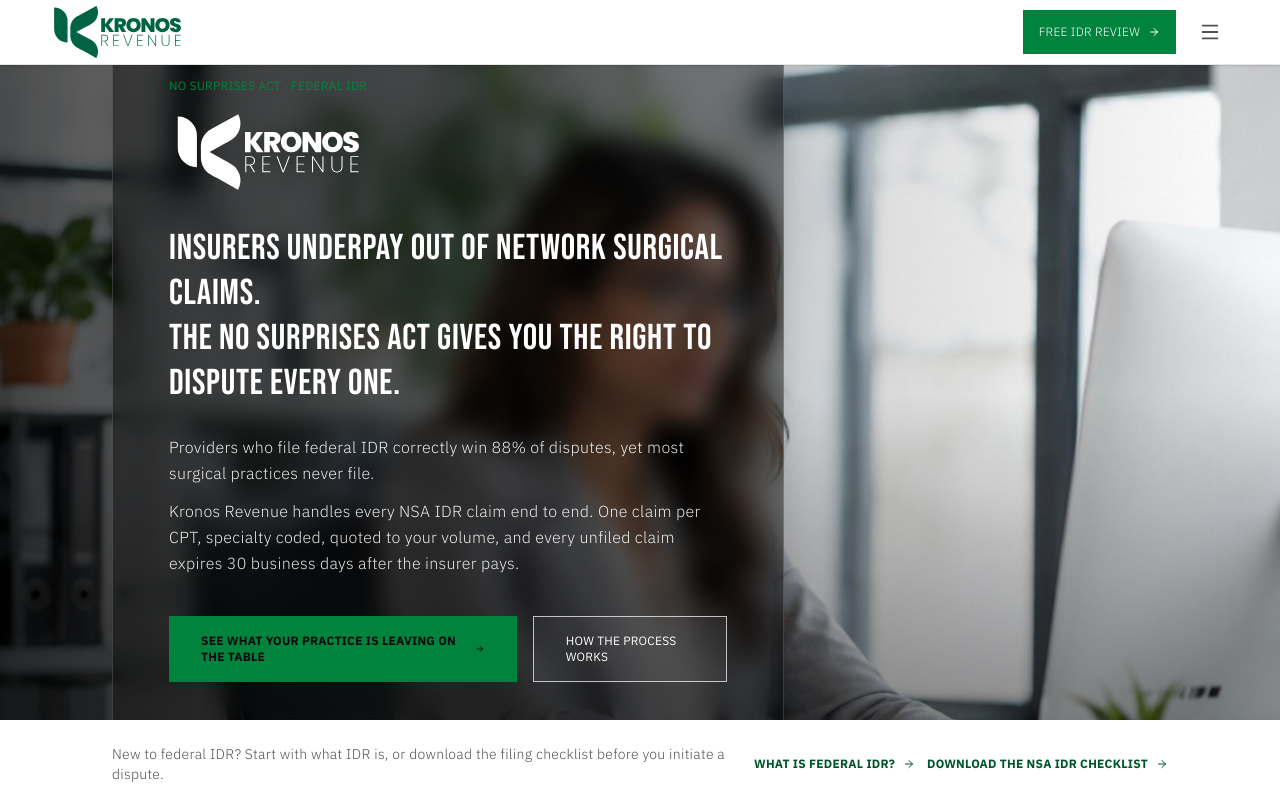
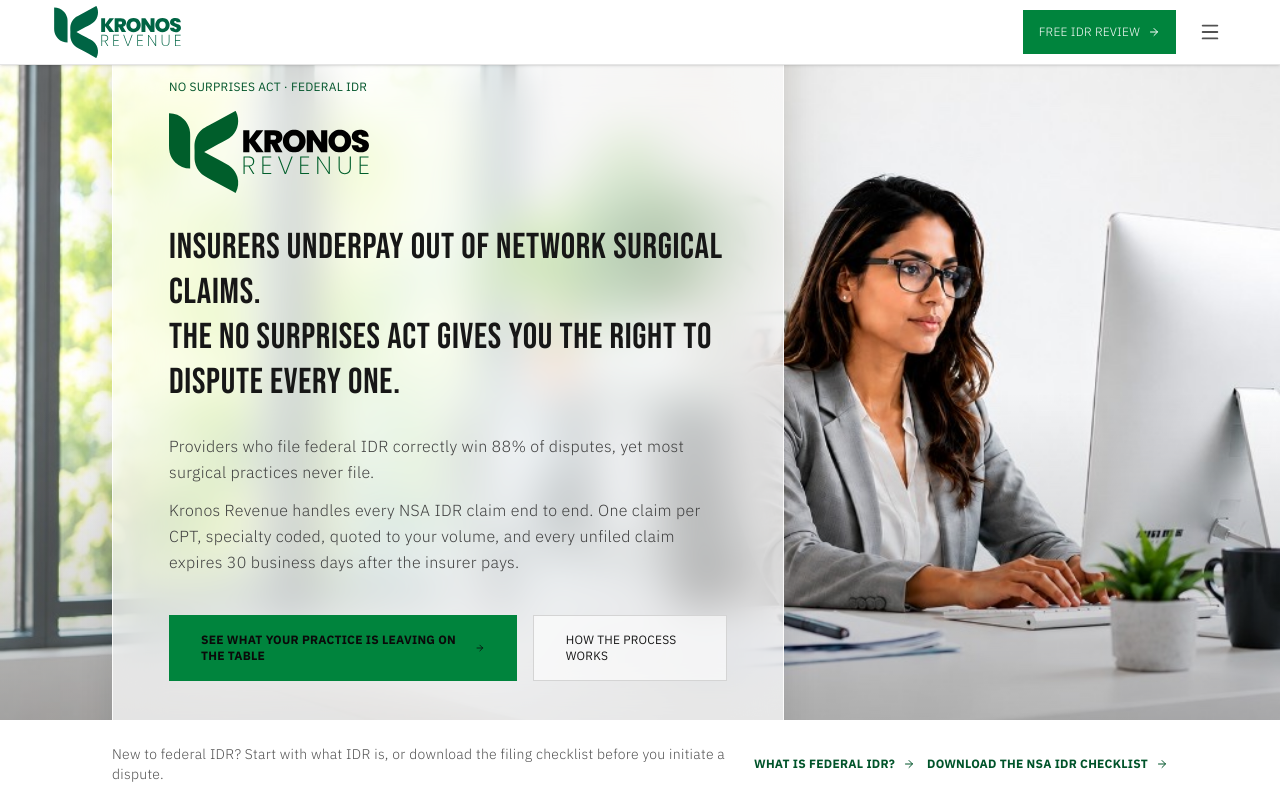
Before and after one commit to rocket-creative/kronos-rev, a Next.js app: page / in a window 1280 px wide. Shown: the top 800 px of the page. Built offline with nearby package versions, Linux system fonts and the light colour scheme.

Commit message:
040_update_hero-white-frost-panel-and-image
Replace hero background with new office photo and switch the hero panel to white frosted glass with dark logo and text.

Co-authored-by: Cursor <cursoragent@cursor.com>

```diff
--- a/app/HomePageContent.tsx
+++ b/app/HomePageContent.tsx
@@ -37,23 +37,23 @@ export default function HomePageContent() {
             priority
             quality={90}
             sizes="100vw"
-            className="object-cover object-[38%_28%] lg:object-[42%_26%]"
+            className="object-cover object-left lg:object-[38%_35%]"
           />
         </div>
         <div
-          className="absolute inset-0 bg-gradient-to-r from-black/70 via-black/20 to-transparent pointer-events-none"
+          className="absolute inset-0 bg-gradient-to-r from-white/30 via-transparent to-transparent pointer-events-none"
           aria-hidden="true"
         />
         <div
-          className="absolute inset-0 bg-gradient-to-t from-black/40 via-transparent to-transparent pointer-events-none"
+          className="absolute inset-0 bg-gradient-to-t from-black/25 via-transparent to-transparent pointer-events-none"
           aria-hidden="true"
         />
 
         <div className="relative z-10 min-h-dvh lg:min-h-0 lg:h-full flex items-center">
           <div className="w-full max-w-6xl mx-auto px-5 sm:px-8 lg:px-12 py-24 lg:py-0">
-            <div className="bg-black/45 backdrop-blur-md border border-white/15 p-8 sm:p-10 lg:p-14 max-w-2xl shadow-2xl">
+            <div className="bg-white/70 backdrop-blur-xl backdrop-saturate-150 border border-white/80 p-8 sm:p-10 lg:p-14 max-w-2xl shadow-[0_8px_32px_rgba(0,0,0,0.12)]">
               <div data-hero-eyebrow className="mb-6 sm:mb-8">
-                <p className="font-body text-xs text-kronos-cyan uppercase tracking-widest mb-4">
+                <p className="font-body text-xs text-kronos-green-dark uppercase tracking-widest mb-4">
                   No Surprises Act · Federal IDR
                 </p>
                 <span className="sr-only">Kronos Revenue</span>
@@ -62,7 +62,8 @@ export default function HomePageContent() {
                     width={200}
                     textSize="text-2xl"
                     priority
-                    className="max-w-full brightness-0 invert"
+                    dark
+                    className="max-w-full"
                   />
                 </span>
               </div>
@@ -70,14 +71,14 @@ export default function HomePageContent() {
               <h1
                 data-hero-title
                 id="hero-heading"
-                className="font-heading text-2xl sm:text-3xl lg:text-4xl xl:text-5xl text-white leading-tight mb-5 sm:mb-7"
+                className="font-heading text-2xl sm:text-3xl lg:text-4xl xl:text-5xl text-gray-900 leading-tight mb-5 sm:mb-7"
               >
                 {HERO_H1}
               </h1>
 
               <div
                 data-hero-description
-                className="font-body text-sm sm:text-base text-white/90 font-light leading-relaxed mb-6 sm:mb-8 space-y-3"
+                className="font-body text-sm sm:text-base text-gray-700 font-light leading-relaxed mb-6 sm:mb-8 space-y-3"
               >
                 {HERO_SUBHEAD.map((p) => (
                   <p key={p.slice(0, 40)}>{p}</p>
@@ -87,7 +88,7 @@ export default function HomePageContent() {
               <div data-hero-cta className="flex flex-col sm:flex-row gap-3 sm:gap-4 mt-8 sm:mt-10 mb-4 sm:mb-6">
                 <Link
                   href={CTA.heroCaseReview.href}
-                  className="inline-flex items-center justify-center gap-3 bg-kronos-cyan text-kronos-bg py-3 sm:py-4 px-6 sm:px-8 uppercase tracking-widest text-xs font-bold hover:opacity-90 hover:gap-5 transition-all focus:outline-none focus-visible:ring-2 focus-visible:ring-white min-h-[48px]"
+                  className="inline-flex items-center justify-center gap-3 bg-kronos-cyan text-kronos-bg py-3 sm:py-4 px-6 sm:px-8 uppercase tracking-widest text-xs font-bold hover:opacity-90 hover:gap-5 transition-all focus:outline-none focus-visible:ring-2 focus-visible:ring-kronos-cyan min-h-[48px]"
                   aria-label={CTA.heroCaseReview.ariaLabel}
                 >
                   {CTA.heroCaseReview.label}
@@ -95,7 +96,7 @@ export default function HomePageContent() {
                 </Link>
                 <Link
                   href={CTA.howWeWork.href}
-                  className="inline-flex items-center justify-center gap-3 border border-white/70 bg-white/5 text-white py-3 sm:py-4 px-6 sm:px-8 uppercase tracking-widest text-xs font-normal hover:bg-white/15 transition-all focus:outline-none focus-visible:ring-2 focus-visible:ring-white min-h-[48px]"
+                  className="inline-flex items-center justify-center gap-3 border border-gray-300 bg-white/60 text-gray-900 py-3 sm:py-4 px-6 sm:px-8 uppercase tracking-widest text-xs font-normal hover:bg-white/90 transition-all focus:outline-none focus-visible:ring-2 focus-visible:ring-kronos-cyan min-h-[48px]"
                   aria-label={CTA.howWeWork.ariaLabel}
                 >
                   {CTA.howWeWork.label}
--- a/components/LogoImage.tsx
+++ b/components/LogoImage.tsx
@@ -33,7 +33,7 @@ export function LogoImage({
 
   return (
     <Image
-      src="/logo.svg"
+      src={dark ? "/kronos-rev-black.svg" : "/logo.svg"}
       alt="Kronos Revenue logo"
       width={width}
       height={height}
```
Also changed, not shown: kronos-rev-black.svg (deleted), public/hero-bg.jpg.
